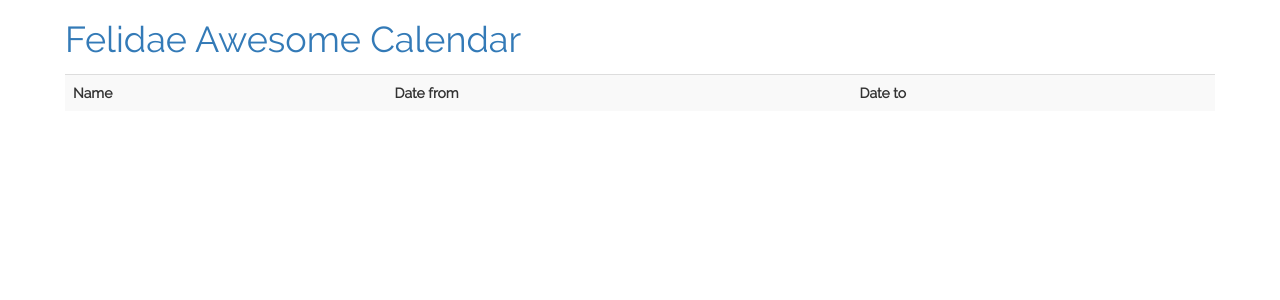
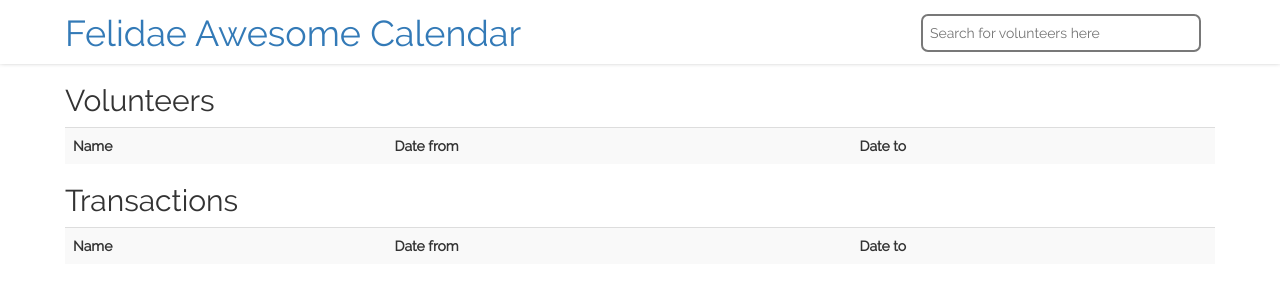
Before and after one commit to KarlGe/VolunteerCalendar, a PHP site: page /pages/day.php?date=1 in a window 1280 px wide. Shown: the top 300 px of the page. Run offline with PHP 8.4, Linux system fonts and the light colour scheme; data comes from the database, SQL or seed files in the repository; tables that the repository leaves empty hold one stand-in row (values such as "Sample post"); lists and menus that the app fills with data are empty.

Commit message:
Added a live search bar to the header where the user can search for volunteers and go directly to them. Added a message to the volunteerpage that if a period hasn't been selected. Reworked the structure of the webpage to get a better design for the header and accomodate the new search box better. Added a second table to the day page, will be a list of all transactions in the future.

```diff
--- a/css/media-queries.css
+++ b/css/media-queries.css
@@ -48,7 +48,7 @@
 @media only screen
 and (min-width : 1224px) {
 /* Styles */
-	body{
+	main, #headerContent{
 		width:1150px;
 	}
 }
@@ -56,19 +56,34 @@
 /* Large screens ----------- */
 @media only screen
 and (min-width : 1450px) {
-	body{
+	main, #headerContent{
 		width:1400px;
 	}
 }
 /* Large screens ----------- */
 @media only screen
 and (max-width : 900px) {
+	header{
+		text-align: center;
+	}
+	#headerContent{
+		width:100%;
+	}
+	#volunteerSearch{
+		display: block;
+		position: relative;
+		margin:auto;
+	}
 	body{
 		width:100%;
 	}
-	main, header{
+	header{
+		padding-bottom: 1em;
+	}
+	main{
 		width:90%;
-		margin:auto;
+		margin-left:auto;
+		margin-right:auto;
 	}
 	#periodInfo, #transactionHistory{
 		float: none;
@@ -82,9 +97,6 @@
 }
 @media only screen
 and (max-width : 850px) {
-	header{
-		text-align: center;
-	}
 	header a{
 		display: block;
 	}
@@ -105,7 +117,7 @@
 	}
 }
 @media only screen
-and (max-width : 700px) {
+and (max-width : 768px) {
 	.volunteerContactInfo, #volunteerDates{
 		display: block;
 		text-align: center;
--- a/css/styles.css
+++ b/css/styles.css
@@ -4,13 +4,37 @@
 *{
 	font-family: "Raleway";
 }
+label{
+	color:#424242;
+}
+html{
+	padding: 0;
+}
 body{
-	width:900px;
-	margin:auto;
+
 }
 main{
 	margin:1em auto 0 auto;
+}
+header{
 	position: relative;
+	padding-top: 1em;
+	box-shadow: 0 -2px 5px #888888;
+}
+header h1{
+	margin-top: 0;
+}
+header a:hover{
+	color: #EEE;
+}
+header h1, header article{
+	display: inline-block;
+}
+main, #headerContent{
+	position: relative;
+	width:900px;
+	margin-left:auto;
+	margin-right:auto;
 }
 .inlineBlock{
 	display: inline-block;
@@ -61,8 +85,56 @@
 	margin: auto;
 }
 /* End database creation page  */
+/* Volunteer Live Search */
+#volunteerSearch{
+	width:20em;
+	position: absolute;
+	right: 1em;
+}
+#volunteerSearch label, #volunteerSearch input{
+	display: inline-block;
+}
+#volunteerSearch input{
+	width:100%;
+	border-radius: .5em;
+	border:2px solid #787878;
+	padding: .5em;
+}
 
+#volunteerSearch li{
+	list-style: none;
+}
+#volunteerSearch hr{
+	position: absolute;
+	left: 1em;
+	right: 1em;
+	z-index: 200;
+	top:1em;
+}
+#volunteerSearch ul{
+	position: absolute;
+	padding: 1em;
+	left:0;
+	right:0;
+	border-radius: 0 0 .5em .5em;
+	border:2px solid #787878;
+	border-top: 0;
+	background-color: #FFF;
+	color:#444;
+	z-index: 100;
+	margin-top: -.4em;
+}
+.activeSearch{
+	border-color: #31add2;
+}
+#volunteerSearch .ignore{
+	display: block!important;
+}
+/* End Volunteer Live Search*/
 /*Calendar override */
+#calendar .calendar_box{
+	background-color: #424242;
+}
 .calendar_dates > li{
 	background-color: #ddd!important;
 	position: relative;
--- a/includes/footer.php
+++ b/includes/footer.php
@@ -3,6 +3,7 @@
 	<!-- jQuery -->
     <script src="../js/jquery-3.1.0.min.js"></script>
     <script src="../js/jquery-ui.min.js"></script>
+    <script src="../js/jquery.hideseek.min.js"></script>
 	<script src="../js/bootstrap-3.3.7-dist/js/bootstrap.min.js"></script>
 	<script src="../js/bootstrap3-editable/js/bootstrap-editable.js"></script>
 
--- a/includes/header.php
+++ b/includes/header.php
@@ -31,6 +31,20 @@
 
   <body>
   <header>
-    <H1><a href="home.php">Felidae Awesome Calendar</a></H1>
+    <div id="headerContent">
+      <H1><a href="home.php">Felidae Awesome Calendar</a></H1>
+      <article id="volunteerSearch">
+        <input id="search-hidden-mode" name="search" placeholder="Search for volunteers here" type="text" data-list=".hidden_mode_list" data-nodata="No results found" autocomplete="off">
+        <hr style="display: none;"/>
+        <ul style="display: none;" class="vertical hidden_mode_list">
+          <?php
+            $volunteers = $dbHandler->GetAllVolunteers();
+            foreach ($volunteers as $volunteer) :
+          ?>
+          <li style="display: none;"><a href="volunteerPage.php<?php echo "?id=".$volunteer->id;?>"><?php echo $volunteer->name; ?></a></li>
+          <?php endforeach ?>
+        </ul>
+      </article>
+    </div>
   </header>
   <main>
--- a/js/main.js
+++ b/js/main.js
@@ -1,7 +1,25 @@
 var waitingForReply = false;
 var transactionsHidden = true;
 $( document ).ready(function() {
-    console.log( "ready!" );
+	$('#search-hidden-mode').hideseek({
+    	hidden_mode: true,
+  		ignore_accents: true,
+  		navigation: true,
+  		ignore: '.ignore'
+  	});
+
+	$('#volunteerSearch').on('click', function(e) {
+	    e.stopPropagation();
+  		$("#volunteerSearch hr").show();
+  		$(".hidden_mode_list").show();
+	});
+
+	$(document).on('click', function (e) {
+		$("#search-hidden-mode").addClass("activeSearch");
+		$("#volunteerSearch hr").hide();
+  		$(".hidden_mode_list").hide();
+	});
+
     $( "#addPersonDateFrom" ).datepicker({
 		inline: true,
 		dateFormat: "dd-mm-yy"
--- a/pages/day.php
+++ b/pages/day.php
@@ -6,7 +6,22 @@
 $volunteerPeriods = $dbHandler->GetVolunteersWithPeriodOnDate($date);
 
 ?>
-
+<h2>Volunteers</h2>
+<table class="table table-striped">
+	<tr>
+		<th>Name</th>
+		<th>Date from</th>
+		<th>Date to</th>
+	</tr>
+<?php foreach ($volunteerPeriods as $volunteerPeriod): ?>
+	<tr>
+		<td><a href="volunteerPage.php<?php echo "?id=".$volunteerPeriod["volunteerID"]."&periodID=".$volunteerPeriod["ID"] ?>"><?php echo $volunteerPeriod["name"] ?></a></td>
+		<td><a href="volunteerPage.php<?php echo "?id=".$volunteerPeriod["volunteerID"]."&periodID=".$volunteerPeriod["ID"] ?>"><?php echo date('d M Y', strtotime($volunteerPeriod["dateFrom"])) ?></a></td>
+		<td><a href="volunteerPage.php<?php echo "?id=".$volunteerPeriod["volunteerID"]."&periodID=".$volunteerPeriod["ID"] ?>"><?php echo date('d M Y', strtotime($volunteerPeriod["dateFrom"])) ?></a></td>
+	</tr>
+<?php endforeach; ?>
+</table>
+<h2>Transactions</h2>
 <table class="table table-striped">
 	<tr>
 		<th>Name</th>
--- a/pages/volunteerPage.php
+++ b/pages/volunteerPage.php
@@ -143,6 +143,7 @@
 	</div>
 	<div class="clearFix padding1emtop"> <hr /> </div>
 <?php else: ?>
+	<h2>No period selected, select one from the visiting history</h2>
 <?php endif ?>
 <h2>Visiting history</h2>
 	<table class="table table-striped">
--- a/php/classes/DbHandler.php
+++ b/php/classes/DbHandler.php
@@ -73,6 +73,24 @@
 			}
 			return false;
 		}
+	}
+	function GetAllVolunteers(){
+		$volunteers = array();
+		$sql = "SELECT volunteer.*, countries.country FROM volunteer LEFT JOIN countries on volunteer.nationalityID = countries.ID";
+		$results = $this->ExecuteFetch($sql,null);
+		foreach ($results as $result) {
+			$volunteer = new Volunteer(
+				$result['ID'],
+				$result['name'],
+				$result['phoneNum'],
+				$result['country'],
+				$result['notes'],
+				$result['gender'],
+				$result['email']
+			);
+			array_push($volunteers, $volunteer);
+		}
+		return $volunteers;
 	}
 	function GetVolunteer($id){
 		try{
@@ -345,6 +363,25 @@
 			return false;
 		}
 	}
+	function ExecuteFetch($sql, $params){
+		try{
+			$dbh = new PDO("mysql:host=".$this->ini['host'].";dbname=".$this->ini['db_name'], $this->ini['db_username'], $this->ini['db_password']);
+			$dbh->setAttribute(PDO::ATTR_ERRMODE, PDO::ERRMODE_EXCEPTION);
+
+			$sth = $dbh->prepare($sql);
+			$sth->execute($params);
+
+			$result = $sth->fetchAll();
+		    $dbh = null;
+		    return $result;
+		}
+		catch(PDOException $e){
+			if($this->ini['debug']){
+				echo $e->getMessage(). " trace: ".$e->getTraceAsString();
+			}
+			return false;
+		}
+	}
 }
 
 ?>
```
Also changed, not shown: js/jquery.hideseek.min.js (added), pages/searchTest.php (added).
